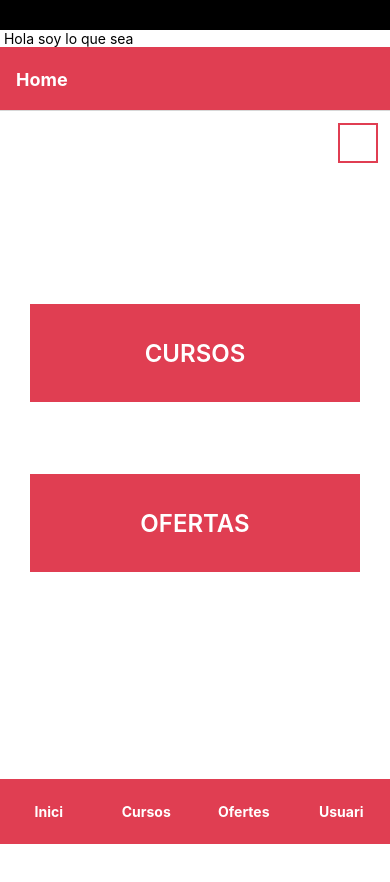
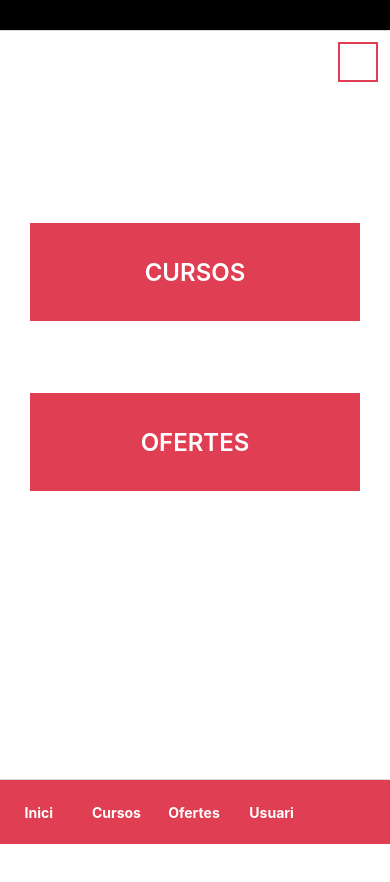
Before and after one commit to RisuTsuriratto/PalmaActiva_APP, a React Native app: screen /FixedMenu in a window 390 px wide. Shown: the top 882 px of the page. After the commit the page ends 845 px from the top, so only its background shows below. Built offline with nearby package versions, Linux system fonts and the light colour scheme.

Commit message:
Fixing navigation with fixed menu

```diff
--- a/App.js
+++ b/App.js
@@ -1,13 +1,14 @@
 import * as React from 'react';
-import { View, ScrollView, StyleSheet, Dimensions, Text } from 'react-native';
+import { View, Image, Pressable, ScrollView, StyleSheet, Dimensions, Text } from 'react-native';
 import Constants from 'expo-constants';
 
 // Imports Custom Components
-import FixedMenu from './components/FixedMenu';
+// import FixedMenu from './components/FixedMenu';
 import DeviceInfo from './components/DeviceInfo';
 
 import Home from './components/HomePage';
 import Cursos from './components/CursosPage';
+import FixedMenu from './components/FixedMenu';
 
 // Import Navigation Stuff
 import { NavigationContainer } from '@react-navigation/native';
@@ -19,26 +20,15 @@ const Stack = createNativeStackNavigator();
 // App
 export default function App() {
   return (
+
     <NavigationContainer>
       <DeviceInfo/>
-        <View >
-          <Text> Hola soy lo que sea </Text>
-        </View>
-        <Stack.Navigator initialRouteName="Home" >
-          <Stack.Screen name="Home" component={Home} options = {{ headerStyle: {
-            backgroundColor: '#E03E52'},
+      <Stack.Navigator initialRouteName="FixedMenu" >
+        <Stack.Screen name="FixedMenu" component={FixedMenu} options = {{headerStyle:  {height: 0}}}/>
+        <Stack.Screen name="Home" component={Home}/>
+        <Stack.Screen name="Cursos" component={Cursos}/>
+      </Stack.Navigator>
+    </NavigationContainer>
 
-            headerTintColor: '#fff',
-
-            headerTitleStyle: {
-              fontWeight: 'bold', alignItems: 'flex-end'
-          },}}/>
-          <Stack.Screen name="Cursos" component={Cursos} options = {{ headerStyle: {
-            backgroundColor: '#E03E52'}, }}/>
-        </Stack.Navigator>
-
-
-      <FixedMenu/>
-    </NavigationContainer>
   );
 }
--- a/app.json
+++ b/app.json
@@ -1,7 +1,7 @@
 {
   "expo": {
     "name": "palmaactiva-app",
-    "slug": "snack-a268f7b4-1ede-4838-a1a5-b9c25e74eb2c",
+    "slug": "snack-bd8a3af8-8ce3-4623-b2d9-c5f85cf62dac",
     "version": "1.0.0",
     "orientation": "portrait",
     "icon": "./assets/icon.png",
--- a/components/CursosPage.js
+++ b/components/CursosPage.js
@@ -11,7 +11,7 @@ export default function DeviceInfo({ navigation }) {
   return (
     <View>
       <View style = {styles.main}>
-        <Text> Holiii </Text>
+        <Text> Holiii soy la página de cursos</Text>
       </View>
     </View>
   );
--- a/components/FixedMenu.js
+++ b/components/FixedMenu.js
@@ -1,58 +1,89 @@
 import * as React from 'react';
 import { Text, View, StyleSheet, Image, Pressable } from 'react-native';
 
+import Home from '../components/HomePage';
+import Cursos from '../components/CursosPage';
+
+// Import Navigation Stuff
+import { NavigationContainer } from '@react-navigation/native';
+import { createBottomTabNavigator } from '@react-navigation/bottom-tabs';
+
+const Tab = createBottomTabNavigator();
 
 // Fixed Menu
 export default function FixedMenu({ navigation }) {
-  function goHome() {
-    navigation.push('Home');
-  }
+  return (
+    <Tab.Navigator style = {styles.container}>
+      <Tab.Screen name= "Home" component={Home}
+        options={({ navigation }) => ({
 
-  return (
-    <View style={styles.container}>
-      <Pressable style={styles.buttonMenu} onPress = {goHome}>
+          tabBarButton: (props) => (
+            <Pressable style = {styles.buttonMenu} onPress={() => navigation.navigate('Home')}>
               <Image source = {require('../assets/Icons/inici-icon.svg')} />
               <Text style={styles.iconTitle}> Inici </Text>
             </Pressable>
+          ),
 
-      <Pressable style={styles.buttonMenu} /*onPress = {alert("Hola")}*/>
+          headerStyle: {height: 0},
+          tabBarStyle: {backgroundColor: '#E03E52', height: 65,}
+        })}
+      />
+
+      <Tab.Screen name= "Cursos" component={Cursos}
+        options={({ navigation }) => ({
+
+          tabBarButton: (props) => (
+            <Pressable style = {styles.buttonMenu} onPress={() => navigation.navigate('Cursos')}>
               <Image source = {require('../assets/Icons/cursos-icon.svg')} />
               <Text style={styles.iconTitle}> Cursos </Text>
             </Pressable>
+          ),
 
-      <Pressable style={styles.buttonMenu} /*onPress = {//onPressDoX}*/>
+          headerStyle: {backgroundColor: '#E03E52', color: '#ffffff'},
+          tabBarStyle: {backgroundColor: '#E03E52', height: 65},
+        })}
+      />
+
+      <Tab.Screen name= "Ofertes" component={Cursos}
+        options={({ navigation }) => ({
+
+          tabBarButton: (props) => (
+            <Pressable style = {styles.buttonMenu} onPress={() => navigation.navigate('Ofertes')}>
               <Image source = {require('../assets/Icons/ofertes-icon.svg')} />
               <Text style={styles.iconTitle}> Ofertes </Text>
             </Pressable>
+          ),
 
-      <Pressable style={styles.buttonMenu} /*onPress = {//onPressDoX}*/>
+          headerStyle: {backgroundColor: '#E03E52', color: '#ffffff'},
+          tabBarStyle: {backgroundColor: '#E03E52', height: 65},
+        })}
+      />
+
+      <Tab.Screen name= "Usuari" component={Cursos}
+        options={({ navigation }) => ({
+
+          tabBarButton: (props) => (
+            <Pressable style = {styles.buttonMenu} onPress={() => navigation.navigate('Usuari')}>
               <Image source = {require('../assets/Icons/usuari-icon.svg')} />
               <Text style={styles.iconTitle}> Usuari </Text>
             </Pressable>
-    </View>
+          ),
+
+          headerStyle: {backgroundColor: '#E03E52', color: '#ffffff'},
+          tabBarStyle: {backgroundColor: '#E03E52', height: 65},
+        })}
+      />
+
+    </Tab.Navigator>
   );
 }
 
 // Style
 const styles = StyleSheet.create({
-  container: {
-    position: 'absolute',
-    left: 0,
-    right: 0,
-    bottom: 0,
-    height: 65,
-
-    flexDirection: 'row',
-    alignItems: 'center',
-    justifyContent: 'space-around',
-
-    backgroundColor: '#E03E52',
-  },
-
   buttonMenu: {
     width: 60,
     height: 65,
-    marginHorizontal: '0.4rem',
+    marginHorizontal: '0.55rem',
     alignItems: 'center',
     justifyContent: 'center',
   },
--- a/components/HomePage.js
+++ b/components/HomePage.js
@@ -7,11 +7,11 @@ import FixedMenu from './FixedMenu';
 // Home Page
 export default function HomePage({ navigation }) {
   function goCursos() {
-    navigation.push('Cursos');
+    navigation.navigate('Cursos');
   }
 
   function goOfertas() {
-    navigation.push('Ofertas');
+    navigation.navigate('Ofertes');
   }
 
 
@@ -30,7 +30,7 @@ export default function HomePage({ navigation }) {
           </Pressable>
 
           <Pressable style = {styles.button} onPress={goOfertas} >
-            <Text style = {styles.textButton}> OFERTAS </Text>
+            <Text style = {styles.textButton}> OFERTES </Text>
           </Pressable>
 
           <Image source = {require('../assets/Logos/Logo_Ajuntament.svg')} style = {{marginTop: -3, alignSelf: 'center'}}/>
--- a/package.json
+++ b/package.json
@@ -19,9 +19,9 @@
     "react-native-paper": "4.9.2",
     "react-native-screens": "~3.10.1",
     "@react-navigation/native": "*",
+    "@react-navigation/bottom-tabs": "*",
     "@react-navigation/native-stack": "*",
-    "react-native-safe-area-context": "3.3.2",
-    "@react-navigation/bottom-tabs": "*"
+    "react-native-safe-area-context": "3.3.2"
   },
   "devDependencies": {
     "@babel/core": "^7.12.9"
```
Lines whose indentation alone changed are shown as unchanged.
